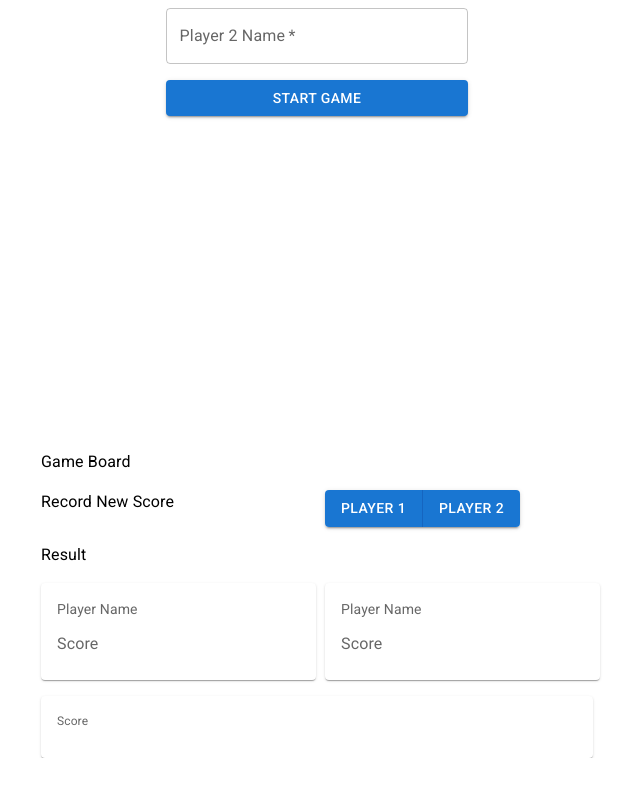
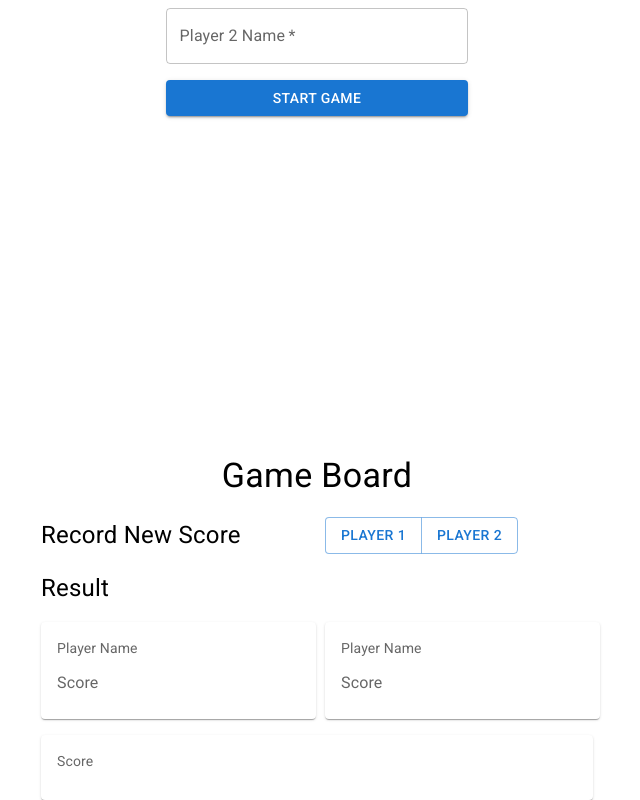
Before and after one commit to HouariZegai/Tennis, a React (Create React App) app in the folder web/: page / in a window 1280 px wide. Shown: the part 374-1174 px from the top of the page, without its empty margins (323-963 px from the left). Before the commit the page ends 1132 px from the top, so only its background shows below. Built offline with nearby package versions, Linux system fonts and the light colour scheme; no server answers.

Commit message:
refactor: extract player card and enhance game board design

```diff
--- /dev/null
+++ b/web/src/components/PlayerCard.js
@@ -0,0 +1,21 @@
+import { Card, CardContent, Typography } from '@mui/material'
+import React from 'react'
+
+const PlayerCard = ({player}) => {
+  return (
+    <Card sx={{ minWidth: 275 }}>
+        <CardContent>
+            <Typography sx={{ fontSize: 14 }} color="text.secondary" gutterBottom>
+                Player Name
+            </Typography>
+            <Typography variant="h5" component="div">
+                {player?.name}
+            </Typography>
+            <Typography sx={{ mt: 1.5 }} color="text.secondary">Score</Typography>
+            <Typography variant="body2" sx={{ fontSize: 35 }}>{player?.score}</Typography>
+        </CardContent>
+    </Card>
+  )
+}
+
+export default PlayerCard
--- a/web/src/pages/GameBoard.js
+++ b/web/src/pages/GameBoard.js
@@ -1,6 +1,7 @@
 import { Button, ButtonGroup, Card, CardContent, Container, Grid, Typography } from '@mui/material'
 import React, { useEffect, useState } from 'react'
-import { fetchScore, recordScore } from '../api/Tennis'
+import { fetchScore, recordScore } from '../api/Tennis';
+import PlayerCard from '../components/PlayerCard';
 
 const GameBoard = () => {
   const [score, setScore] = useState({})
@@ -28,54 +29,32 @@ const GameBoard = () => {
     <Container maxWidth="sm">
         <Grid container spacing={2} marginTop={1}>
           <Grid item xs={12}>
-              <Typography>Game Board</Typography>
+              <Typography fontSize={34} textAlign='center'>Game Board</Typography>
           </Grid>
 
           <Grid item xs={6}>
-            <Typography fontSize={16}>Record New Score</Typography>
+            <Typography fontSize={24}>Record New Score</Typography>
           </Grid>
           <Grid item xs={6}>
-            <ButtonGroup variant="contained" aria-label="contained button group">
+            <ButtonGroup variant="outlined" aria-label="outlined button group">
               <Button onClick={scorePlayer1}>Player 1</Button>
               <Button onClick={scorePlayer2}>Player 2</Button>
             </ButtonGroup>
           </Grid>
 
           <Grid item xs={12}>
-            <Typography>Result</Typography>
+            <Typography fontSize={24}>Result</Typography>
           </Grid>
           <Grid item xs={6}>
-            <Card sx={{ minWidth: 275 }}>
-                <CardContent>
-                    <Typography sx={{ fontSize: 14 }} color="text.secondary" gutterBottom>
-                        Player Name
-                    </Typography>
-                    <Typography variant="h5" component="div">
-                        {score?.firstPlayer?.name}
-                    </Typography>
-                    <Typography sx={{ mt: 1.5 }} color="text.secondary">Score</Typography>
-                    <Typography variant="body2" sx={{ fontSize: 14 }}>{score?.firstPlayer?.score}</Typography>
-                </CardContent>
-            </Card>
+            <PlayerCard player={score?.firstPlayer}/>
           </Grid>
           <Grid item xs={6}>
-            <Card sx={{ minWidth: 275 }}>
-                <CardContent>
-                    <Typography sx={{ fontSize: 14 }} color="text.secondary" gutterBottom>
-                        Player Name
-                    </Typography>
-                    <Typography variant="h5" component="div">
-                        {score?.secondPlayer?.name}
-                    </Typography>
-                    <Typography sx={{ mt: 1.5 }} color="text.secondary">Score</Typography>
-                    <Typography variant="body2" sx={{ fontSize: 14 }}>{score?.secondPlayer?.score}</Typography>
-                </CardContent>
-            </Card>
+            <PlayerCard player={score?.secondPlayer}/>
           </Grid>
           <Grid item xs={12}>
             <Card>
               <CardContent>
-                  <Typography sx={{ fontSize: 12 }} color="text.secondary" gutterBottom>
+                  <Typography sx={{ fontSize: 14 }} color="text.secondary" gutterBottom>
                       Score
                   </Typography>
                   <Typography variant="h5" component="div">{score?.score}</Typography>
```
